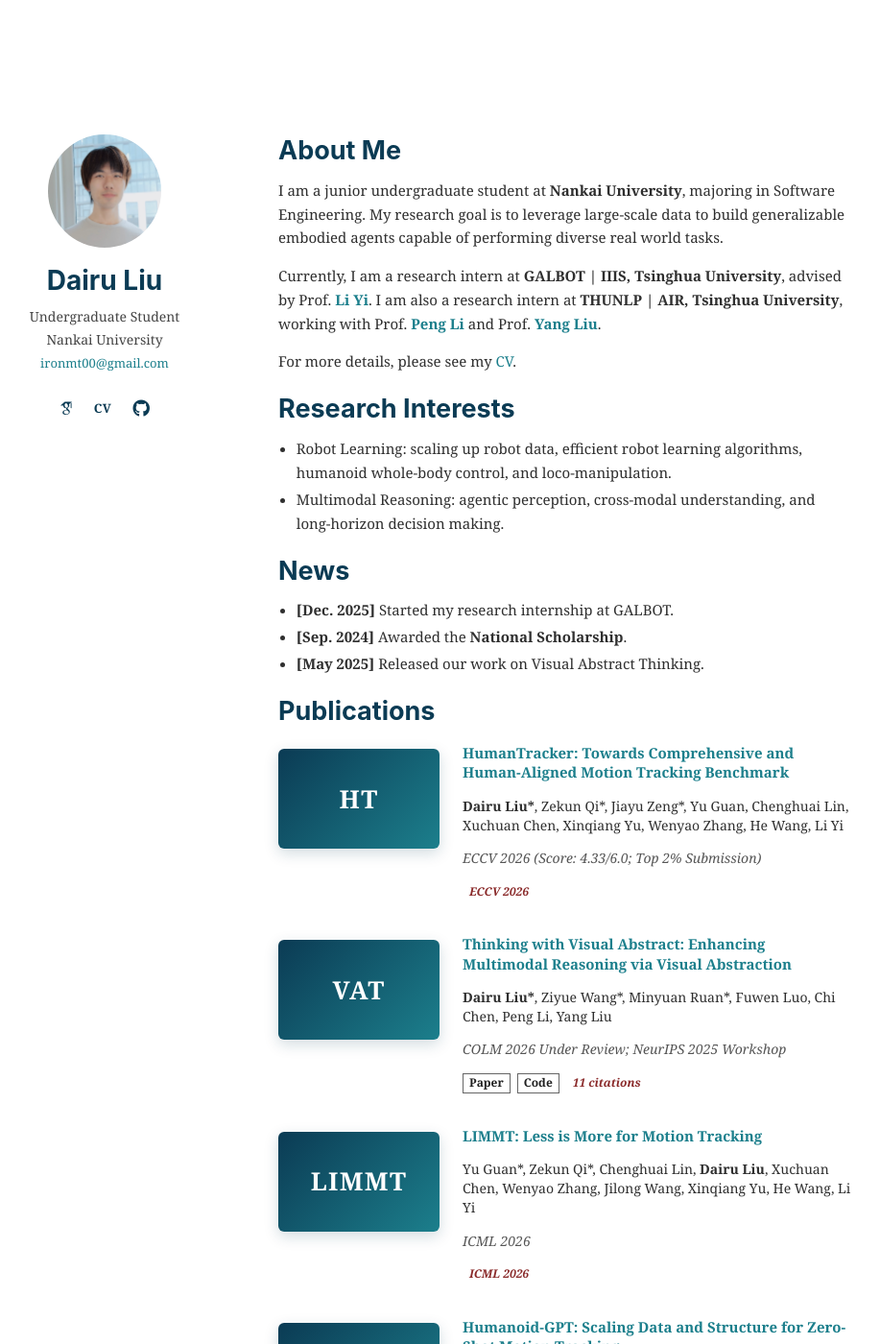
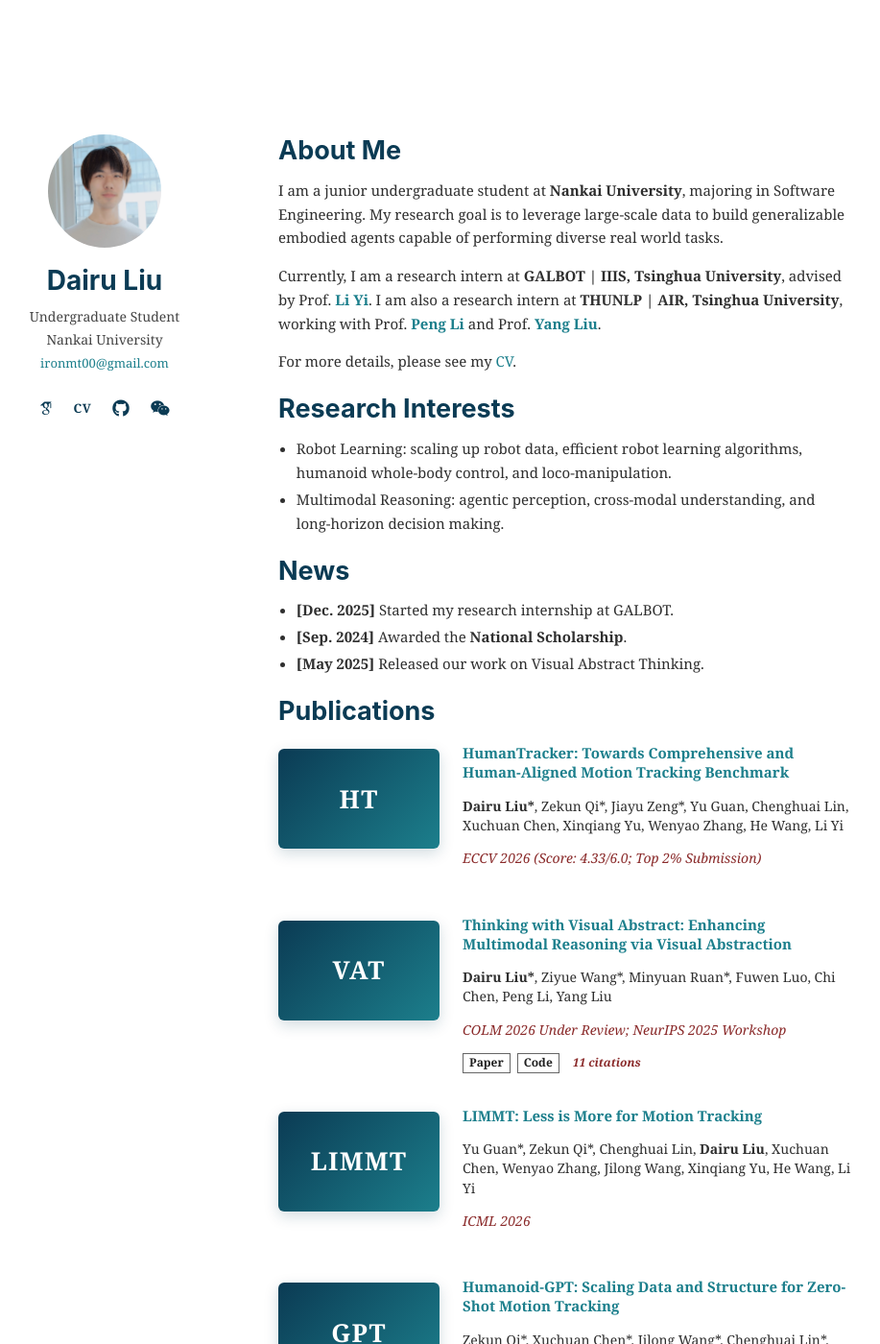
Before and after one commit to dairuliu/dairuliu.github.io, a Jekyll site: the page built from _pages/about.md, in a window 1280 px wide and 1400 px high. Shown: the whole window at 96% size, without its empty margins (204-1121 px from the left). Built offline with Jekyll 4.4.1, drawn with Linux system fonts in a browser that asks for light colours; some web fonts are replaced; some of the changed text lies outside the part shown.

Commit message:
add wechat

```diff
--- a/_layouts/minimal-light-home.html
+++ b/_layouts/minimal-light-home.html
@@ -39,6 +39,7 @@
           {% if author.github %}
             <a href="https://github.com/{{ author.github }}" aria-label="GitHub"><i class="fab fa-github"></i></a>
           {% endif %}
+          <a href="{{ base_path }}/images/wechat.jpg" aria-label="WeChat"><i class="fab fa-weixin"></i></a>
         </nav>
       </aside>
 
--- a/_pages/about.md
+++ b/_pages/about.md
@@ -37,7 +37,6 @@
       <p class="minimal-publication-title">HumanTracker: Towards Comprehensive and Human-Aligned Motion Tracking Benchmark</p>
       <p class="minimal-publication-authors"><strong>Dairu Liu*</strong>, Zekun Qi*, Jiayu Zeng*, Yu Guan, Chenghuai Lin, Xuchuan Chen, Xinqiang Yu, Wenyao Zhang, He Wang, Li Yi</p>
       <p class="minimal-publication-venue">ECCV 2026 (Score: 4.33/6.0; Top 2% Submission)</p>
-      <div class="minimal-publication-links"><span>ECCV 2026</span></div>
     </div>
   </article>
 
@@ -61,7 +60,6 @@
       <p class="minimal-publication-title">LIMMT: Less is More for Motion Tracking</p>
       <p class="minimal-publication-authors">Yu Guan*, Zekun Qi*, Chenghuai Lin, <strong>Dairu Liu</strong>, Xuchuan Chen, Wenyao Zhang, Jilong Wang, Xinqiang Yu, He Wang, Li Yi</p>
       <p class="minimal-publication-venue">ICML 2026</p>
-      <div class="minimal-publication-links"><span>ICML 2026</span></div>
     </div>
   </article>
 
@@ -71,7 +69,6 @@
       <p class="minimal-publication-title">Humanoid-GPT: Scaling Data and Structure for Zero-Shot Motion Tracking</p>
       <p class="minimal-publication-authors">Zekun Qi*, Xuchuan Chen*, Jilong Wang*, Chenghuai Lin*, Yunrui Lian, Zhikai Zhang, <strong>Dairu Liu</strong>, Wenyao Zhang, Yu Guan, Xinqiang Yu, He Wang, Li Yi</p>
       <p class="minimal-publication-venue">CVPR 2026</p>
-      <div class="minimal-publication-links"><span>CVPR 2026</span></div>
     </div>
   </article>
 
@@ -81,7 +78,6 @@
       <p class="minimal-publication-title">Evaluating Time Awareness and Cross-modal Active Perception of Large Models via 4D Escape Room Task</p>
       <p class="minimal-publication-authors">Yurui Dong*, Ziyue Wang*, Shuyun Lu*, <strong>Dairu Liu*</strong>, Xuechen Liu*, Fuwen Luo, Peng Li, Yang Liu</p>
       <p class="minimal-publication-venue">EMNLP 2026 Under Review</p>
-      <div class="minimal-publication-links"><span>Under Review</span></div>
     </div>
   </article>
 </div>
--- a/_sass/layout/_minimal_light_home.scss
+++ b/_sass/layout/_minimal_light_home.scss
@@ -156,7 +156,7 @@
 }
 
 .minimal-publication-venue {
-  color: #555;
+  color: #8a2a2a;
   font-style: italic;
 }
 
```
Also changed, not shown: images/wechat.jpg (added).
